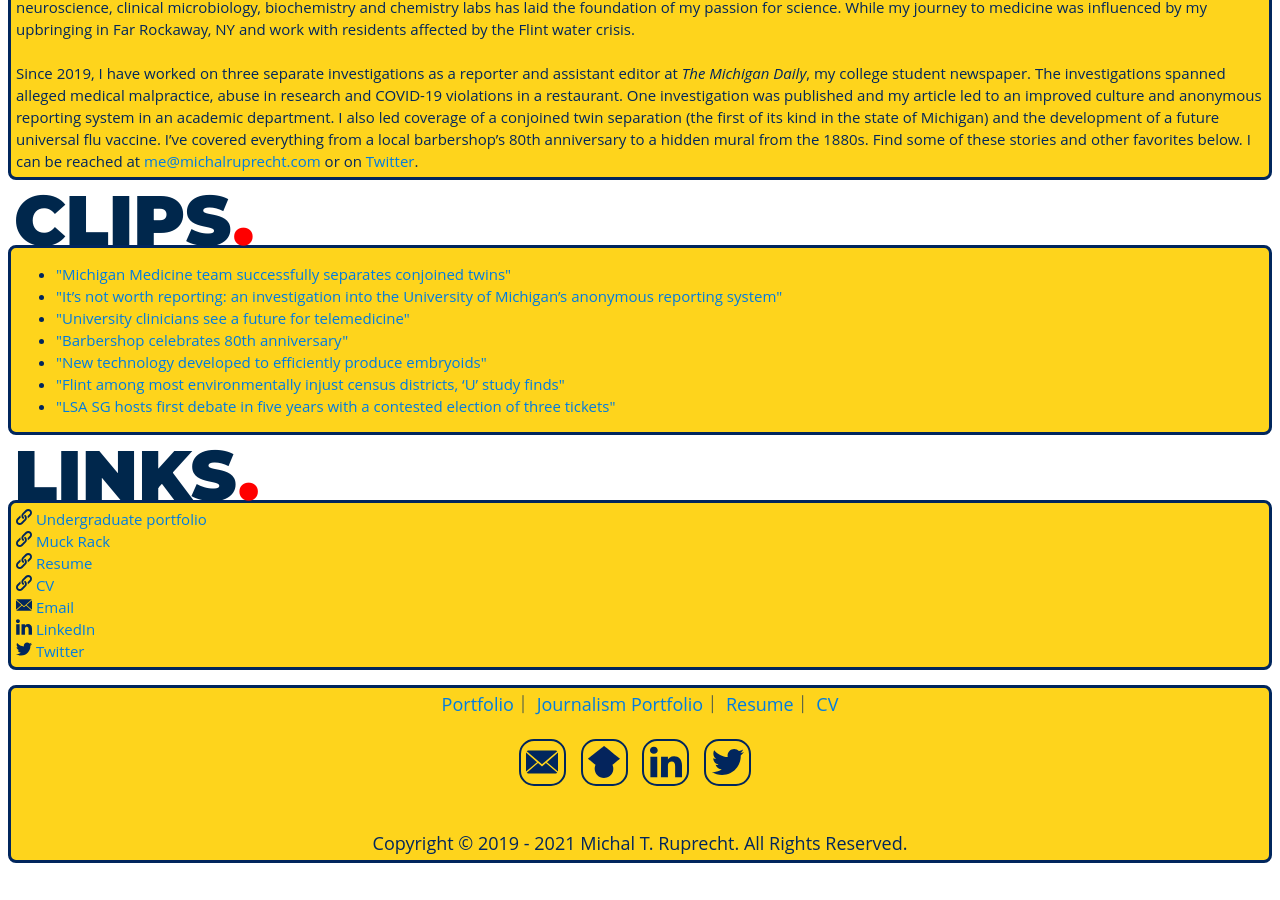
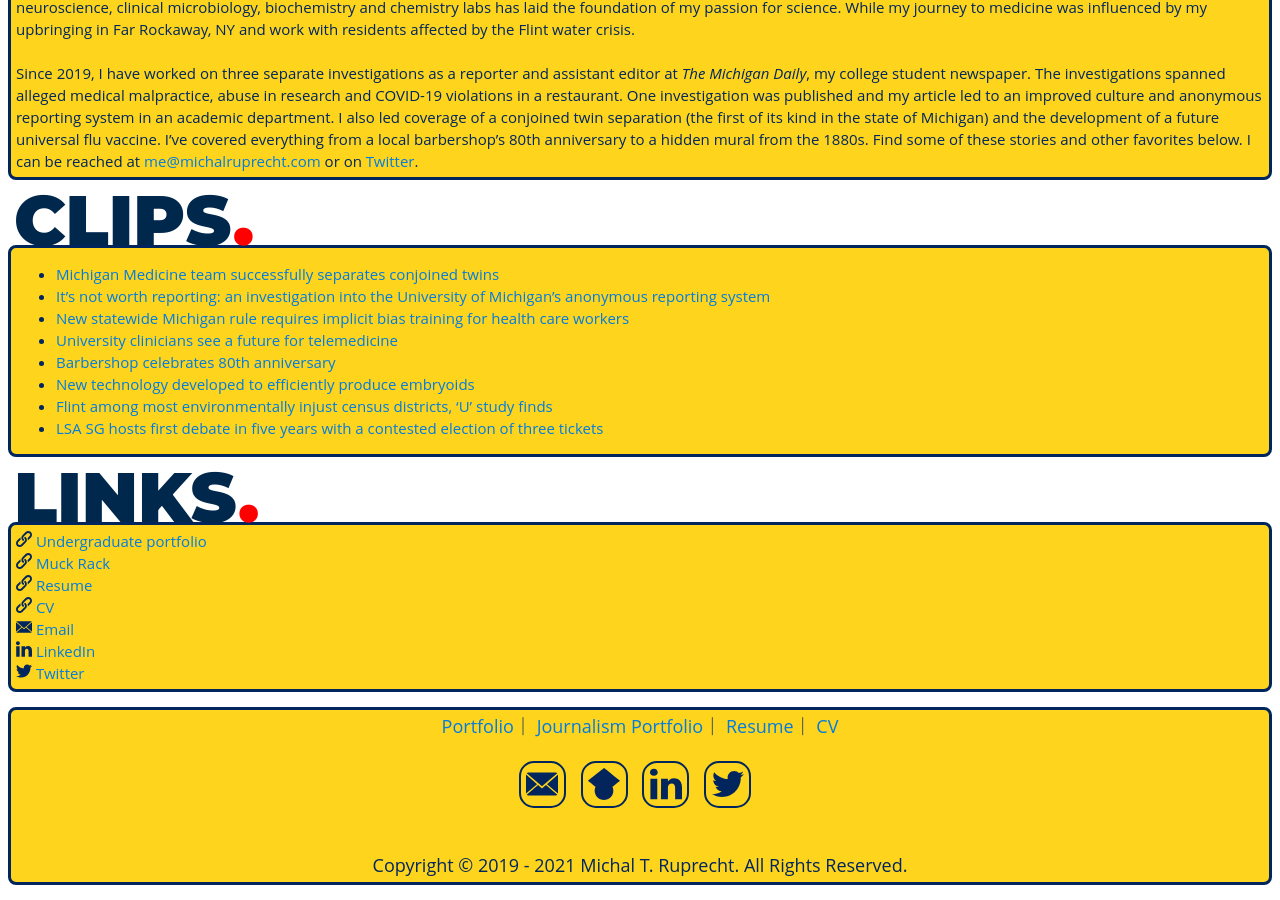
Before and after one commit to MichalRuprecht/michalruprecht.github.io, a Jekyll site: the page built from pages/journalism.html, in a window 1280 px wide and 900 px high, scrolled down 954 px. Built offline with Jekyll 4.4.1, drawn with Linux system fonts in a browser that asks for light colours; before the commit the page ends 1832 px from its top, so only the background shows below that.

Commit message:
Update journalism.html

```diff
--- a/pages/journalism.html
+++ b/pages/journalism.html
@@ -23,13 +23,14 @@ title: Journalism Portfolio - Michal Ruprecht
     </div>
     <div class="college">
       <h3><ul>
-        <li><a href="https://www.michigandaily.com/section/research/michigan-medicine-team-successfully-separates-conjoined-twins" target="_blank">"Michigan Medicine team successfully separates conjoined twins"</a></li>
-        <li><a href="https://www.michigandaily.com/section/research/it%E2%80%99s-not-worth-reporting-researchers-allege-ineffective-u-reporting-system-abuse" target="_blank">"It’s not worth reporting: an investigation into the University of Michigan’s anonymous reporting system"</a></li>
-        <li><a href="https://www.michigandaily.com/section/news/university-clinicians-see-future-telemedicine" target="_blank">"University clinicians see a future for telemedicine"</a></li>
-        <li><a href="https://www.michigandaily.com/section/business/local-barbershop-celebrates-80th-anniversary" target="_blank">"Barbershop celebrates 80th anniversary"</a></li>
-        <li><a href="https://www.michigandaily.com/section/research/new-technology-developed-efficiently-produce-embryoids" target="_blank">"New technology developed to efficiently produce embryoids"</a></li>
-        <li><a href="https://www.michigandaily.com/section/research/flint-among-most-environmentally-injust-census-districts-%E2%80%98u%E2%80%99-study-finds" target="_blank">"Flint among most environmentally injust census districts, ‘U’ study finds"</a></li>
-        <li><a href="https://www.michigandaily.com/section/student-government/lsa-sg-hosts-first-debate-five-years-contested-election-three-tickets" target="_blank">"LSA SG hosts first debate in five years with a contested election of three tickets"</a></li>
+        <li><a href="https://www.michigandaily.com/section/research/michigan-medicine-team-successfully-separates-conjoined-twins" target="_blank">Michigan Medicine team successfully separates conjoined twins</a></li>
+        <li><a href="https://www.michigandaily.com/section/research/it%E2%80%99s-not-worth-reporting-researchers-allege-ineffective-u-reporting-system-abuse" target="_blank">It’s not worth reporting: an investigation into the University of Michigan’s anonymous reporting system</a></li>
+        <li><a href="https://www.michigandaily.com/news/new-statewide-michigan-rule-requires-implicit-bias-training-for-health-care-workers/" target="_blank">New statewide Michigan rule requires implicit bias training for health care workers</a></li>
+        <li><a href="https://www.michigandaily.com/section/news/university-clinicians-see-future-telemedicine" target="_blank">University clinicians see a future for telemedicine</a></li>
+        <li><a href="https://www.michigandaily.com/section/business/local-barbershop-celebrates-80th-anniversary" target="_blank">Barbershop celebrates 80th anniversary</a></li>
+        <li><a href="https://www.michigandaily.com/section/research/new-technology-developed-efficiently-produce-embryoids" target="_blank">New technology developed to efficiently produce embryoids</a></li>
+        <li><a href="https://www.michigandaily.com/section/research/flint-among-most-environmentally-injust-census-districts-%E2%80%98u%E2%80%99-study-finds" target="_blank">Flint among most environmentally injust census districts, ‘U’ study finds</a></li>
+        <li><a href="https://www.michigandaily.com/section/student-government/lsa-sg-hosts-first-debate-five-years-contested-election-three-tickets" target="_blank">LSA SG hosts first debate in five years with a contested election of three tickets</a></li>
       </ul></h3>
     </div>
 
```
